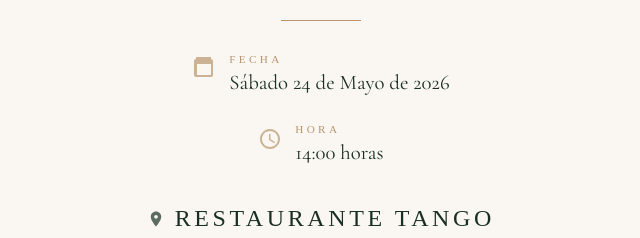
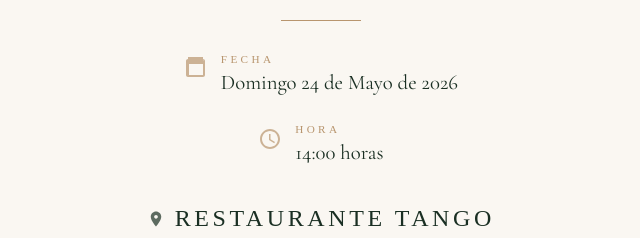
Before and after one commit to ericksam/invitacion-graduacion, a plain HTML site: page index.html in a window 1280 px wide. Shown: the part 397-635 px from the top of the page, 319-959 px from the left. Drawn offline with nearby package versions, Linux system fonts and the light colour scheme; a web font is replaced by a local one.

Commit message:
feat: corregir dia

```diff
--- a/index.html
+++ b/index.html
@@ -361,7 +361,7 @@
       </svg>
       <div>
         <p class="info-label">Fecha</p>
-        <p class="info-value">Sábado 24 de Mayo de 2026</p>
+        <p class="info-value">Domingo 24 de Mayo de 2026</p>
       </div>
     </div>
 
```
